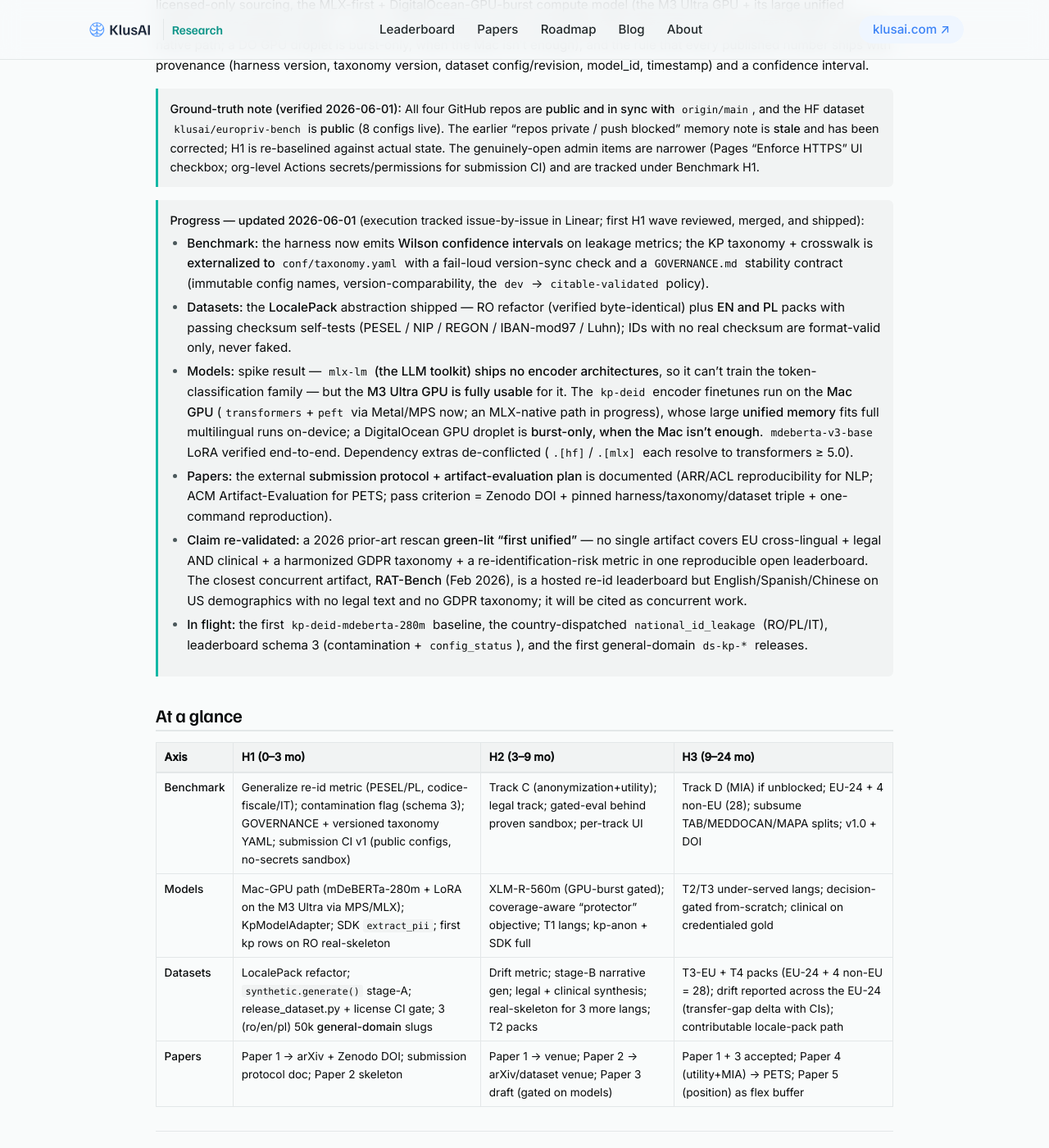
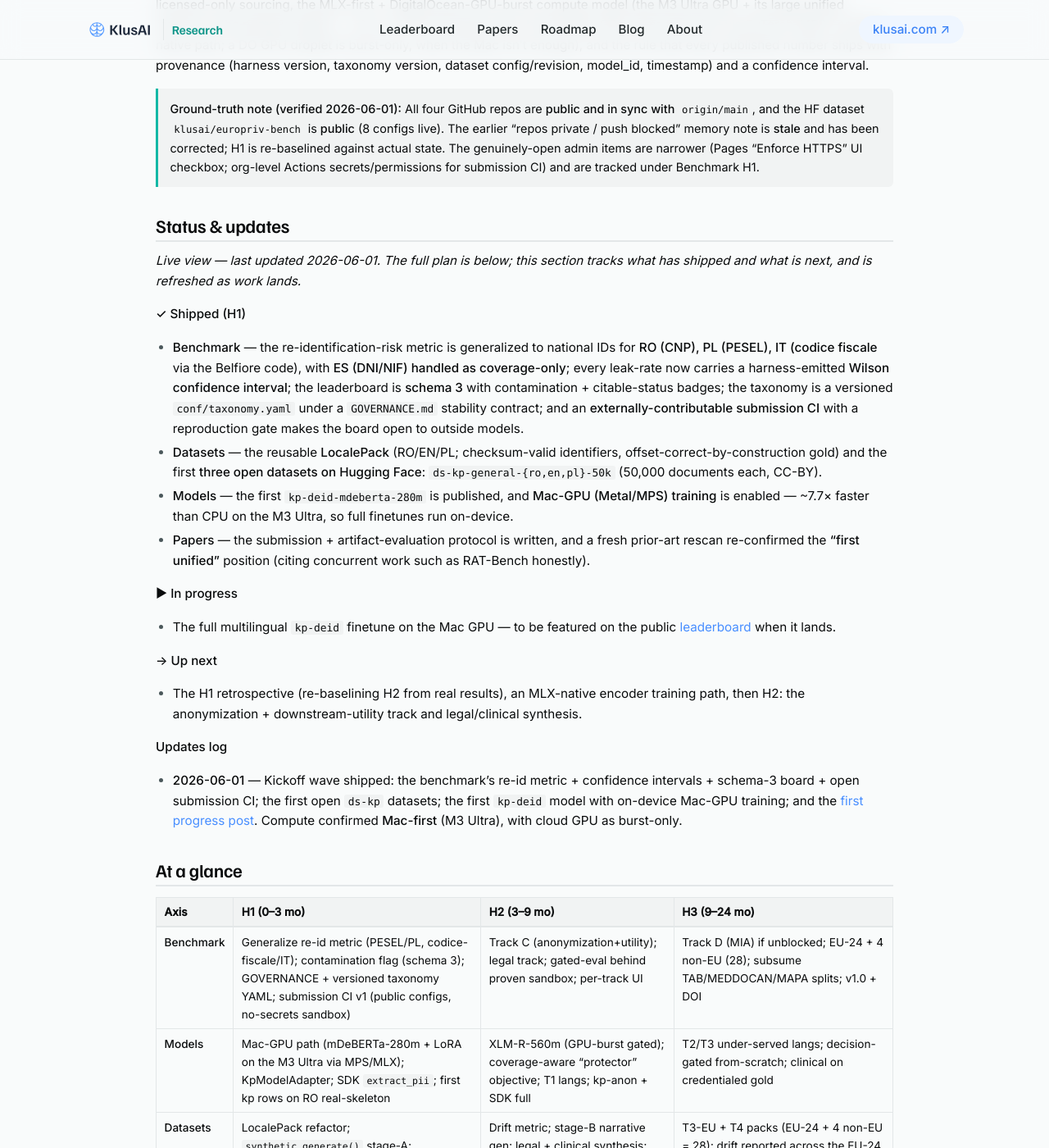
Before and after one commit to klusai/klusai-pages-research, a Jekyll site: the page built from roadmap.md, in a window 1280 px wide and 1400 px high, scrolled down 1126 px. Shown: the whole window at 82% size. Built offline with Jekyll 4.4.1, drawn with Linux system fonts in a browser that asks for light colours.

Commit message:
roadmap: add a live 'Status & updates' section (Shipped / In progress / Up next + updates log)
Replaces the one-off Progress callout with a recurring, scannable feature:
what has shipped from the roadmap, what's in progress, what's next, and a
dated updates log. The loop refreshes it on each shipped deliverable (public
rules: no internal IDs / process).

```diff
--- a/roadmap.md
+++ b/roadmap.md
@@ -21,13 +21,24 @@ This is a living plan organized into three horizons: **H1 (~0–3 months, now)**
 
 > **Ground-truth note (verified 2026-06-01):** All four GitHub repos are **public and in sync with `origin/main`**, and the HF dataset `klusai/europriv-bench` is **public** (8 configs live). The earlier "repos private / push blocked" memory note is **stale** and has been corrected; H1 is re-baselined against actual state. The genuinely-open admin items are narrower (Pages "Enforce HTTPS" UI checkbox; org-level Actions secrets/permissions for submission CI) and are tracked under Benchmark H1.
 
-> **Progress — updated 2026-06-01** (execution tracked issue-by-issue in Linear; first H1 wave reviewed, merged, and shipped):
-> - **Benchmark:** the harness now emits **Wilson confidence intervals** on leakage metrics; the KP taxonomy + crosswalk is **externalized to `conf/taxonomy.yaml`** with a fail-loud version-sync check and a `GOVERNANCE.md` stability contract (immutable config names, version-comparability, the `dev` → `citable-validated` policy).
-> - **Datasets:** the **LocalePack** abstraction shipped — RO refactor (verified byte-identical) plus **EN and PL** packs with passing checksum self-tests (PESEL / NIP / REGON / IBAN-mod97 / Luhn); IDs with no real checksum are format-valid only, never faked.
-> - **Models:** spike result — **`mlx-lm` (the LLM toolkit) ships no encoder architectures**, so it can't train the token-classification family — but the **M3 Ultra GPU is fully usable** for it. The `kp-deid` encoder finetunes run on the **Mac GPU** (`transformers`+`peft` via Metal/MPS now; an MLX-native path in progress), whose large **unified memory** fits full multilingual runs on-device; a DigitalOcean GPU droplet is **burst-only, when the Mac isn't enough**. `mdeberta-v3-base` LoRA verified end-to-end. Dependency extras de-conflicted (`.[hf]`/`.[mlx]` each resolve to transformers ≥ 5.0).
-> - **Papers:** the external **submission protocol + artifact-evaluation plan** is documented (ARR/ACL reproducibility for NLP; ACM Artifact-Evaluation for PETS; pass criterion = Zenodo DOI + pinned harness/taxonomy/dataset triple + one-command reproduction).
-> - **Claim re-validated:** a 2026 prior-art rescan **green-lit "first unified"** — no single artifact covers EU cross-lingual + legal AND clinical + a harmonized GDPR taxonomy + a re-identification-risk metric in one reproducible open leaderboard. The closest concurrent artifact, **RAT-Bench** (Feb 2026), is a hosted re-id leaderboard but English/Spanish/Chinese on US demographics with no legal text and no GDPR taxonomy; it will be cited as concurrent work.
-> - **In flight:** the first `kp-deid-mdeberta-280m` baseline, the country-dispatched `national_id_leakage` (RO/PL/IT), leaderboard schema 3 (contamination + `config_status`), and the first general-domain `ds-kp-*` releases.
+## Status & updates
+
+*Live view — last updated 2026-06-01. The full plan is below; this section tracks what has shipped and what is next, and is refreshed as work lands.*
+
+**✓ Shipped (H1)**
+- **Benchmark** — the re-identification-risk metric is generalized to national IDs for **RO (CNP), PL (PESEL), IT (codice fiscale** via the Belfiore code), with **ES (DNI/NIF) handled as coverage-only**; every leak-rate now carries a harness-emitted **Wilson confidence interval**; the leaderboard is **schema 3** with contamination + citable-status badges; the taxonomy is a versioned `conf/taxonomy.yaml` under a `GOVERNANCE.md` stability contract; and an **externally-contributable submission CI** with a reproduction gate makes the board open to outside models.
+- **Datasets** — the reusable **LocalePack** (RO/EN/PL; checksum-valid identifiers, offset-correct-by-construction gold) and the first **three open datasets on Hugging Face**: `ds-kp-general-{ro,en,pl}-50k` (50,000 documents each, CC-BY).
+- **Models** — the first **`kp-deid-mdeberta-280m`** is published, and **Mac-GPU (Metal/MPS) training** is enabled — ~7.7× faster than CPU on the M3 Ultra, so full finetunes run on-device.
+- **Papers** — the submission + artifact-evaluation protocol is written, and a fresh prior-art rescan re-confirmed the **"first unified"** position (citing concurrent work such as RAT-Bench honestly).
+
+**▶ In progress**
+- The full multilingual `kp-deid` finetune on the Mac GPU — to be featured on the public [leaderboard](/leaderboard/) when it lands.
+
+**→ Up next**
+- The H1 retrospective (re-baselining H2 from real results), an MLX-native encoder training path, then H2: the anonymization + downstream-utility track and legal/clinical synthesis.
+
+**Updates log**
+- **2026-06-01** — Kickoff wave shipped: the benchmark's re-id metric + confidence intervals + schema-3 board + open submission CI; the first open `ds-kp` datasets; the first `kp-deid` model with on-device Mac-GPU training; and the [first progress post](/blog/). Compute confirmed **Mac-first** (M3 Ultra), with cloud GPU as burst-only.
 
 ## At a glance
 
```
